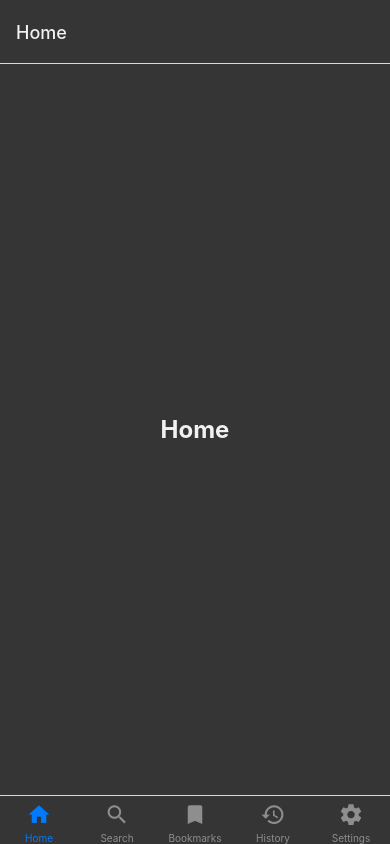
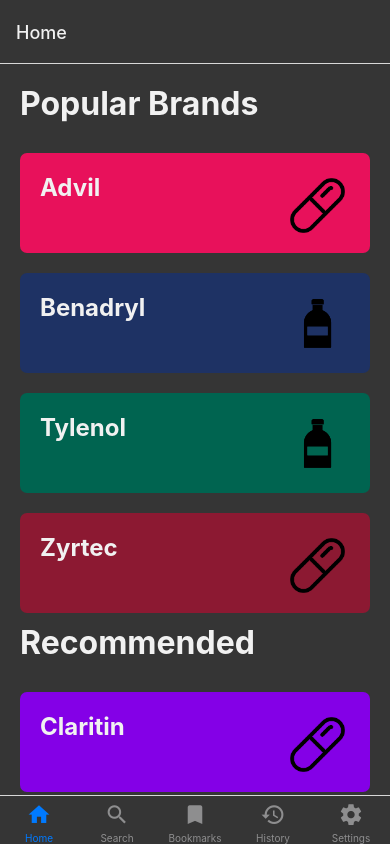
Before and after one commit to Carlos-RuizHernandez/GenericWisdom, a React Native app: screen /Home in a window 390 px wide. Built offline with nearby package versions, Linux system fonts and the light colour scheme.

Commit message:
Added homecard and homecardlist for home screen

```diff
--- /dev/null
+++ b/src/components/navigation/Home/HomeCard.js
@@ -0,0 +1,38 @@
+import React from 'react';
+import {Text, View, StyleSheet, Image} from 'react-native';
+
+const HomeCard = props => {
+  const cardColor = props.color || '#e8115b';
+  return (
+    <View>
+      <View style={[styles.cardContainer, {backgroundColor: cardColor}]}>
+        <View style={{paddingBottom: 10}}>
+          <Text style={styles.text}>{props.text}</Text>
+        </View>
+        <Image style={{width: 65, height: 65}} source={props.imageLink} />
+      </View>
+    </View>
+  );
+};
+
+const styles = StyleSheet.create({
+  cardContainer: {
+    height: 100,
+    width: '100%',
+    backgroundColor: '#e8115b',
+    borderRadius: 7,
+    padding: 20,
+    marginVertical: 10,
+    flexDirection: 'row',
+    justifyContent: 'space-between',
+    verticalAlign: 'center',
+  },
+  text: {
+    fontSize: 24,
+    fontWeight: 'bold',
+    color: '#f1f1f1',
+    textAlign: 'left',
+  },
+});
+
+export default HomeCard;
--- /dev/null
+++ b/src/components/navigation/Home/HomeCardList.js
@@ -0,0 +1,23 @@
+import React from 'react';
+import {View, Text, FlatList, Image, StyleSheet} from 'react-native';
+import HomeCard from './HomeCard';
+
+const HomeCardList = props => {
+  return (
+    <>
+      <View>
+        {props.data.map(item => (
+          <View key={item.name}>
+            <HomeCard
+              text={item.name}
+              imageLink={item.image}
+              color={item.color}
+            />
+          </View>
+        ))}
+      </View>
+    </>
+  );
+};
+
+export default HomeCardList;
--- a/src/screens/Home/Home.js
+++ b/src/screens/Home/Home.js
@@ -1,24 +1,57 @@
 import React from 'react';
-import {Text, View, StatusBar, StyleSheet} from 'react-native';
+import {Text, View, StatusBar, StyleSheet, ScrollView} from 'react-native';
+import pillIcon from '../../images/pills.png';
+import bottleIcon from '../../images/bottle.png';
+import HomeCardList from '../../components/navigation/Home/HomeCardList';
+
+const popularMedicineList = [
+  {name: 'Advil', color: '#e8115b', image: pillIcon},
+  {name: 'Benadryl', color: '#1e3264', image: bottleIcon},
+  {name: 'Tylenol', color: '#006450', image: bottleIcon},
+  {name: 'Zyrtec', color: '#8c1932', image: pillIcon},
+];
+
+const recommendedMedicineList = [
+  {name: 'Claritin', color: '#8400e7', image: pillIcon},
+  {name: 'Pepto Bismol', image: bottleIcon},
+  {name: 'Ibuprofen', color: '#0d73ec', image: pillIcon},
+];
 
 const Home = ({navigation}) => {
   return (
-    <View style={styles.container}>
+    <ScrollView
+      style={styles.container}
+      contentContainerStyle={styles.contentContainer}>
       <StatusBar backgroundColor={'#353535'} />
-      <Text style={styles.text}>Home</Text>
-    </View>
+      <View>
+        <Text style={styles.header}>Popular Brands</Text>
+        <HomeCardList data={popularMedicineList} />
+      </View>
+      <View>
+        <Text style={styles.header}>Recommended</Text>
+        <HomeCardList data={recommendedMedicineList} />
+      </View>
+    </ScrollView>
   );
 };
 
 const styles = StyleSheet.create({
   container: {
     flex: 1,
-    justifyContent: 'center',
-    alignItems: 'center',
     backgroundColor: '#353535',
+    padding: 20,
+  },
+  contentContainer: {
+    paddingBottom: 30,
+  },
+  header: {
+    fontSize: 32,
+    fontWeight: 'bold',
+    color: '#f1f1f1',
+    marginBottom: 20,
   },
   text: {
-    fontSize: 24,
+    fontSize: 32,
     fontWeight: 'bold',
     color: '#f1f1f1',
   },
```
Also changed, not shown: src/images/bottle.png (added), src/images/pills.png (added).
